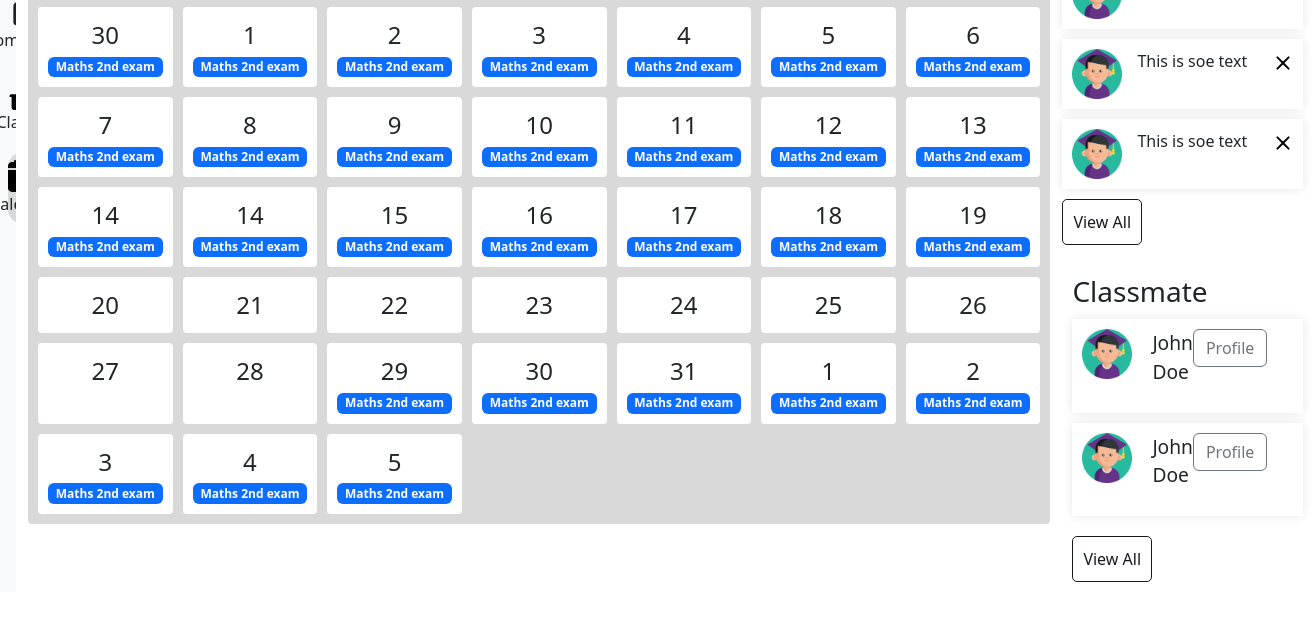
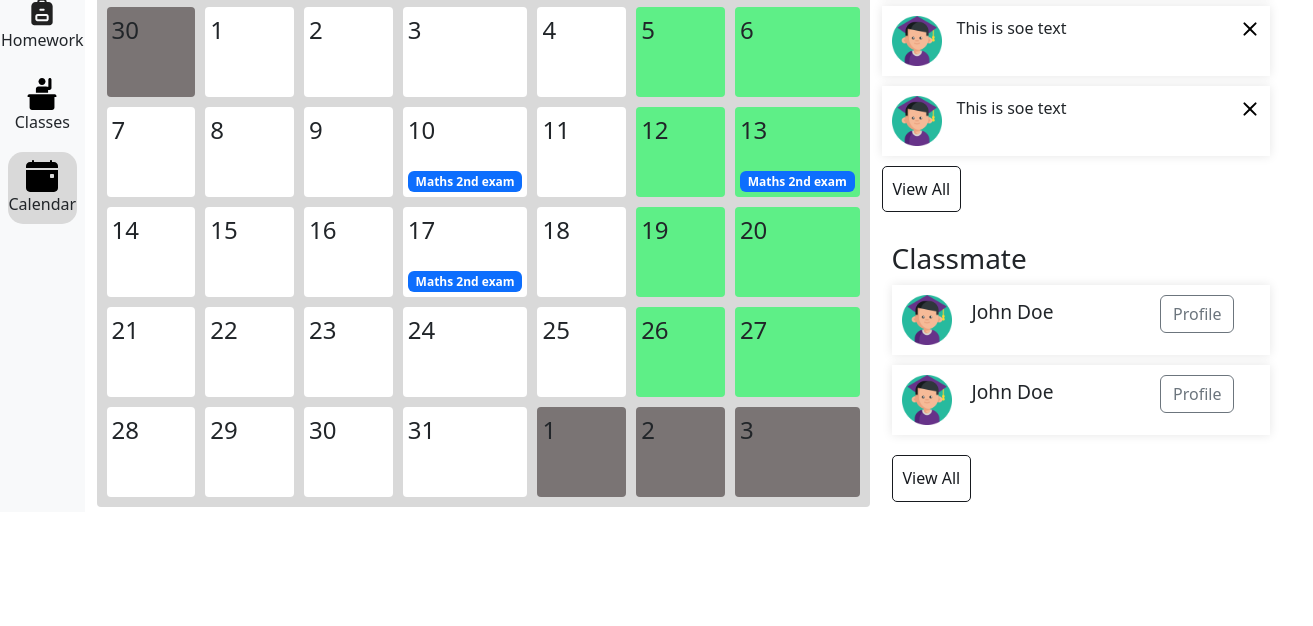
Before and after one commit to ymankh/master, a plain HTML site: page student_calendar.html in a window 1280 px wide. Shown: the part 174-800 px from the top of the page, 1313 px wide, since content can reach past the window. Drawn offline with Linux system fonts and the light colour scheme.

Commit message:
add colors to calender days to indicate off days

```diff
--- a/assets/css/student_calendar.css
+++ b/assets/css/student_calendar.css
@@ -51,11 +51,27 @@ h1 {
   gap: 10px;
 }
 .calendar-body .calendar-day {
+  height: 90px;
+  background: #fff;
+  border-radius: 4px;
+  padding: 5px;
+  text-align: center;
+  display: grid;
+  grid-template-rows: 30px auto;
   .day-number {
     font-size: 1.5rem;
+    /* width: 1fr; */
+    text-align: left;
   }
-    background: #fff;
-  border-radius: 4px;
-  padding: 10px;
-  text-align: center;
+  .calendar-events {
+    display: flex;
+    flex-direction: column;
+    justify-content: end;
+  }
 }
+.calendar-day-disabled {
+  background: #7a7474 !important;
+}
+.calendar-day-off {
+  background: #5eef87 !important;
+}
--- a/student_calendar.html
+++ b/student_calendar.html
@@ -168,65 +168,45 @@
                   <div class="calendar-day">Sat</div>
                 </div>
                 <div class="calendar-body">
-                  <div class="calendar-day">
+                  <div class="calendar-day calendar-day-disabled">
                     <div class="day-number">30</div>
-                    <div class="calendar-events">
-                      <div class="badge bg-primary">Maths 2nd exam</div>
-                    </div>
+                    <div class="calendar-events"></div>
                   </div>
                   <div class="calendar-day">
                     <div class="day-number">1</div>
-                    <div class="calendar-events">
-                      <div class="badge bg-primary">Maths 2nd exam</div>
-                    </div>
+                    <div class="calendar-events"></div>
                   </div>
                   <div class="calendar-day">
                     <div class="day-number">2</div>
-                    <div class="calendar-events">
-                      <div class="badge bg-primary">Maths 2nd exam</div>
-                    </div>
+                    <div class="calendar-events"></div>
                   </div>
                   <div class="calendar-day">
                     <div class="day-number">3</div>
-                    <div class="calendar-events">
-                      <div class="badge bg-primary">Maths 2nd exam</div>
-                    </div>
+                    <div class="calendar-events"></div>
                   </div>
                   <div class="calendar-day">
                     <div class="day-number">4</div>
-                    <div class="calendar-events">
-                      <div class="badge bg-primary">Maths 2nd exam</div>
-                    </div>
+                    <div class="calendar-events"></div>
                   </div>
-                  <div class="calendar-day">
+                  <div class="calendar-day calendar-day-off">
                     <div class="day-number">5</div>
-                    <div class="calendar-events">
-                      <div class="badge bg-primary">Maths 2nd exam</div>
-                    </div>
+                    <div class="calendar-events"></div>
                   </div>
-                  <div class="calendar-day">
+                  <div class="calendar-day calendar-day-off">
                     <div class="day-number">6</div>
-                    <div class="calendar-events">
-                      <div class="badge bg-primary">Maths 2nd exam</div>
-                    </div>
+                    <div class="calendar-events"></div>
                   </div>
                   <div class="calendar-day">
                     <div class="day-number">7</div>
-                    <div class="calendar-events">
-                      <div class="badge bg-primary">Maths 2nd exam</div>
-                    </div>
+                    <div class="calendar-events"></div>
                   </div>
                   <div class="calendar-day">
                     <div class="day-number">8</div>
-                    <div class="calendar-events">
-                      <div class="badge bg-primary">Maths 2nd exam</div>
-                    </div>
+                    <div class="calendar-events"></div>
                   </div>
                   <div class="calendar-day">
                     <div class="day-number">9</div>
-                    <div class="calendar-events">
-                      <div class="badge bg-primary">Maths 2nd exam</div>
-                    </div>
+                    <div class="calendar-events"></div>
                   </div>
                   <div class="calendar-day">
                     <div class="day-number">10</div>
@@ -236,45 +216,30 @@
                   </div>
                   <div class="calendar-day">
                     <div class="day-number">11</div>
-                    <div class="calendar-events">
-                      <div class="badge bg-primary">Maths 2nd exam</div>
-                    </div>
+                    <div class="calendar-events"></div>
                   </div>
-                  <div class="calendar-day">
+                  <div class="calendar-day calendar-day-off">
                     <div class="day-number">12</div>
-                    <div class="calendar-events">
-                      <div class="badge bg-primary">Maths 2nd exam</div>
-                    </div>
+                    <div class="calendar-events"></div>
                   </div>
-                  <div class="calendar-day">
+                  <div class="calendar-day calendar-day-off">
                     <div class="day-number">13</div>
                     <div class="calendar-events">
                       <div class="badge bg-primary">Maths 2nd exam</div>
                     </div>
                   </div>
+
                   <div class="calendar-day">
                     <div class="day-number">14</div>
-                    <div class="calendar-events">
-                      <div class="badge bg-primary">Maths 2nd exam</div>
-                    </div>
-                  </div>
-                  <div class="calendar-day">
-                    <div class="day-number">14</div>
-                    <div class="calendar-events">
-                      <div class="badge bg-primary">Maths 2nd exam</div>
-                    </div>
+                    <div class="calendar-events"></div>
                   </div>
                   <div class="calendar-day">
                     <div class="day-number">15</div>
-                    <div class="calendar-events">
-                      <div class="badge bg-primary">Maths 2nd exam</div>
-                    </div>
+                    <div class="calendar-events"></div>
                   </div>
                   <div class="calendar-day">
                     <div class="day-number">16</div>
-                    <div class="calendar-events">
-                      <div class="badge bg-primary">Maths 2nd exam</div>
-                    </div>
+                    <div class="calendar-events"></div>
                   </div>
                   <div class="calendar-day">
                     <div class="day-number">17</div>
@@ -284,17 +249,13 @@
                   </div>
                   <div class="calendar-day">
                     <div class="day-number">18</div>
-                    <div class="calendar-events">
-                      <div class="badge bg-primary">Maths 2nd exam</div>
-                    </div>
+                    <div class="calendar-events"></div>
                   </div>
-                  <div class="calendar-day">
+                  <div class="calendar-day calendar-day-off">
                     <div class="day-number">19</div>
-                    <div class="calendar-events">
-                      <div class="badge bg-primary">Maths 2nd exam</div>
-                    </div>
+                    <div class="calendar-events"></div>
                   </div>
-                  <div class="calendar-day">
+                  <div class="calendar-day calendar-day-off">
                     <div class="day-number">20</div>
                     <div class="calendar-events"></div>
                   </div>
@@ -318,11 +279,11 @@
                     <div class="day-number">25</div>
                     <div class="calendar-events"></div>
                   </div>
-                  <div class="calendar-day">
+                  <div class="calendar-day calendar-day-off">
                     <div class="day-number">26</div>
                     <div class="calendar-events"></div>
                   </div>
-                  <div class="calendar-day">
+                  <div class="calendar-day calendar-day-off">
                     <div class="day-number">27</div>
                     <div class="calendar-events"></div>
                   </div>
@@ -332,51 +293,27 @@
                   </div>
                   <div class="calendar-day">
                     <div class="day-number">29</div>
-                    <div class="calendar-events">
-                      <div class="badge bg-primary">Maths 2nd exam</div>
-                    </div>
+                    <div class="calendar-events"></div>
                   </div>
                   <div class="calendar-day">
                     <div class="day-number">30</div>
-                    <div class="calendar-events">
-                      <div class="badge bg-primary">Maths 2nd exam</div>
-                    </div>
+                    <div class="calendar-events"></div>
                   </div>
                   <div class="calendar-day">
                     <div class="day-number">31</div>
-                    <div class="calendar-events">
-                      <div class="badge bg-primary">Maths 2nd exam</div>
-                    </div>
+                    <div class="calendar-events"></div>
                   </div>
-                  <div class="calendar-day">
+                  <div class="calendar-day calendar-day-disabled">
                     <div class="day-number">1</div>
-                    <div class="calendar-events">
-                      <div class="badge bg-primary">Maths 2nd exam</div>
-                    </div>
+                    <div class="calendar-events"></div>
                   </div>
-                  <div class="calendar-day">
+                  <div class="calendar-day calendar-day-disabled">
                     <div class="day-number">2</div>
-                    <div class="calendar-events">
-                      <div class="badge bg-primary">Maths 2nd exam</div>
-                    </div>
+                    <div class="calendar-events"></div>
                   </div>
-                  <div class="calendar-day">
+                  <div class="calendar-day calendar-day-disabled">
                     <div class="day-number">3</div>
-                    <div class="calendar-events">
-                      <div class="badge bg-primary">Maths 2nd exam</div>
-                    </div>
-                  </div>
-                  <div class="calendar-day">
-                    <div class="day-number">4</div>
-                    <div class="calendar-events">
-                      <div class="badge bg-primary">Maths 2nd exam</div>
-                    </div>
-                  </div>
-                  <div class="calendar-day">
-                    <div class="day-number">5</div>
-                    <div class="calendar-events">
-                      <div class="badge bg-primary">Maths 2nd exam</div>
-                    </div>
+                    <div class="calendar-events"></div>
                   </div>
                 </div>
               </div>
```
